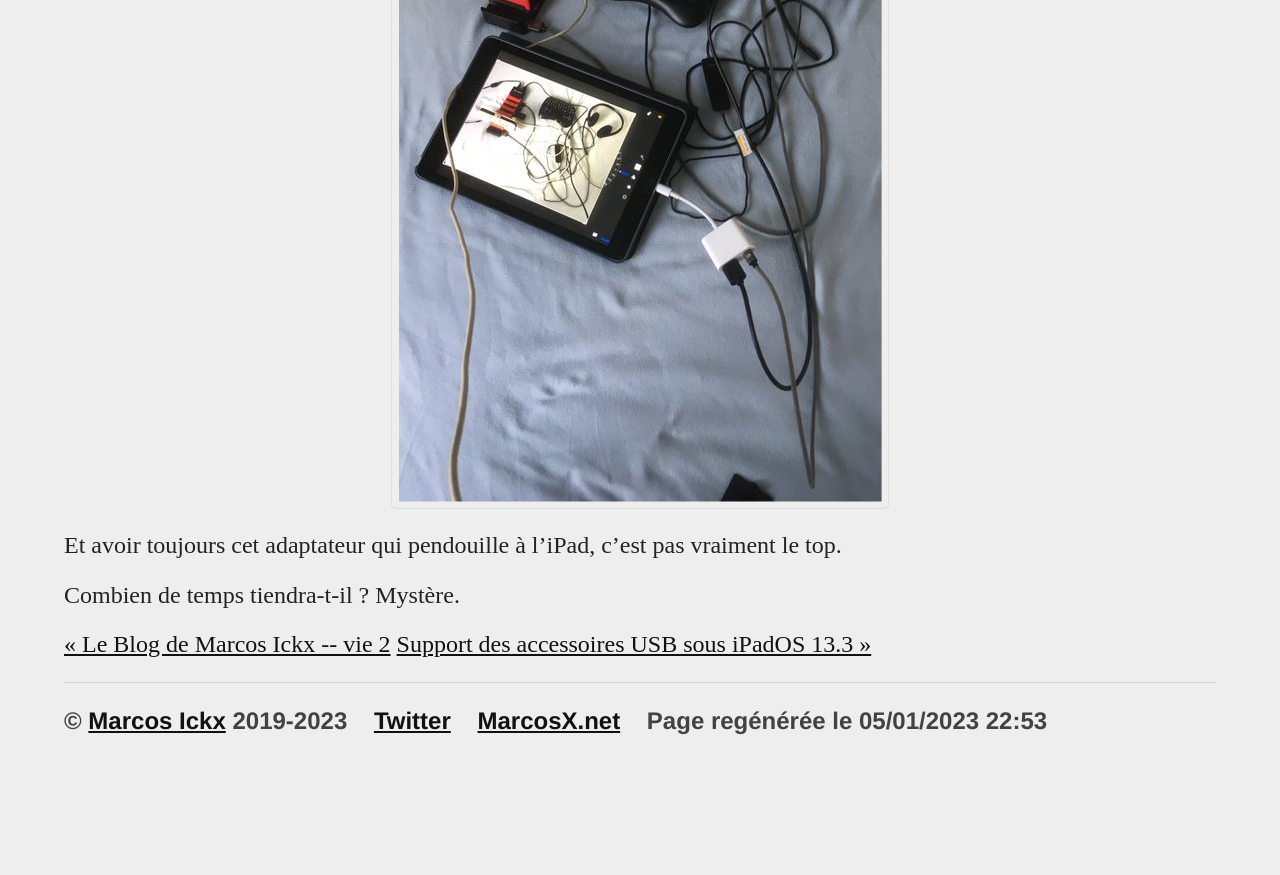
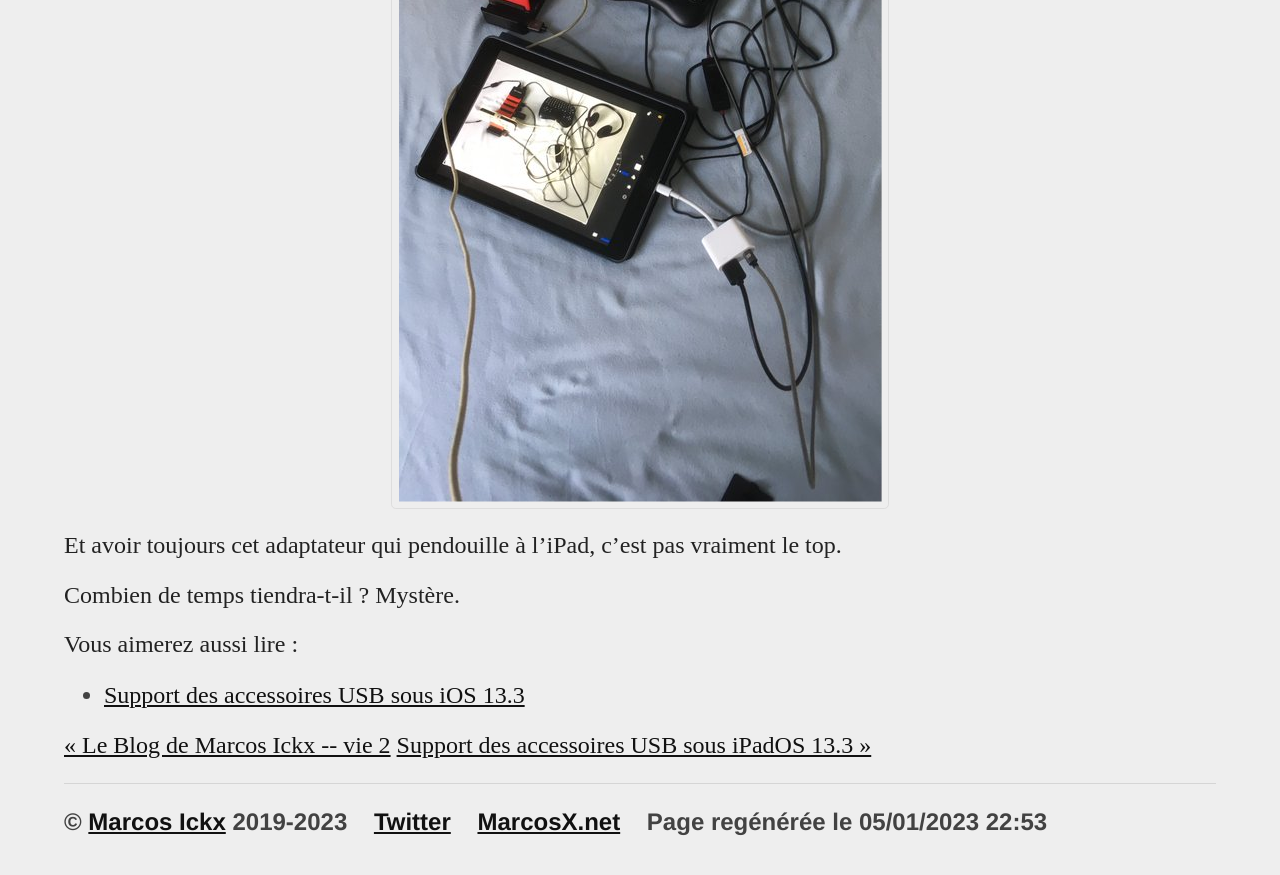
Before and after one commit to MarcosIckx/PreviewMarcosxNet, a Jekyll site: the page built from _posts/2019/2019-08-01-Support-Accessoires-USB-iOS-12.md, in a window 1280 px wide and 900 px high, scrolled down 11267 px. Shown: the top 875 px of the window. Built offline with Jekyll 4.4.1, drawn with Linux system fonts in a browser that asks for light colours; before the commit the page ends 12066 px from its top, so only the background shows below that.

Commit message:
Update and rename _posts/2019-08-01-Support-Accessoires-USB-iOS-12.md to _posts/2019/2019-08-01-Support-Accessoires-USB-iOS-12.md

```diff
--- a/_posts/2019-08-01-Support-Accessoires-USB-iOS-12.md
+++ b/_posts/2019/2019-08-01-Support-Accessoires-USB-iOS-12.md
@@ -4,6 +4,9 @@
 date: 2019-08-01
 tags: [Accessoires, USB, iOS12]
 category: iOS12
+otherLinks:
+   - title: Support des accessoires USB sous iOS 13.3
+     url: /2020/04/03/Support-Accessoires-USB-iPadOS-13.3.html
 ---
 
 # Support des accessoires USB sous iOS 12
```
